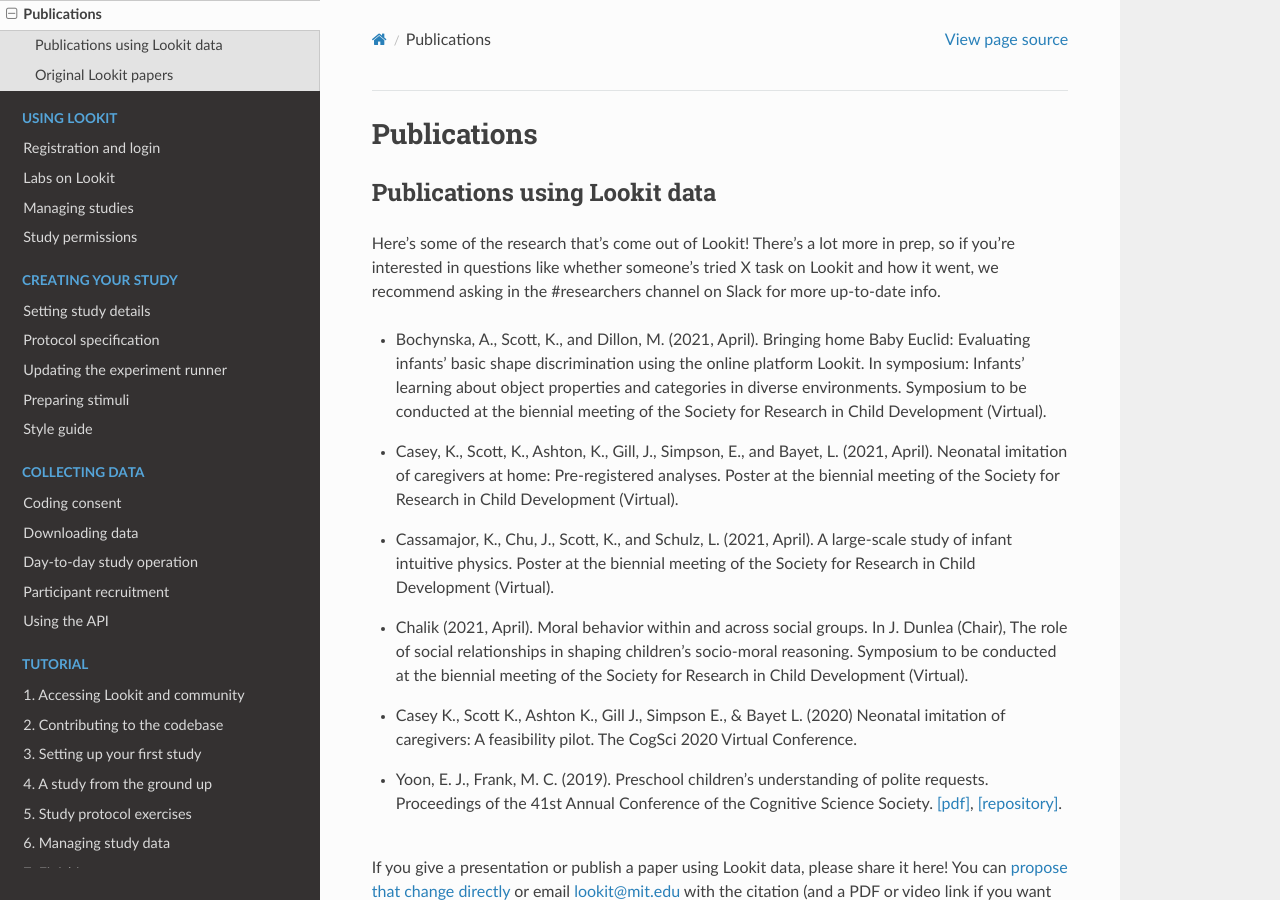
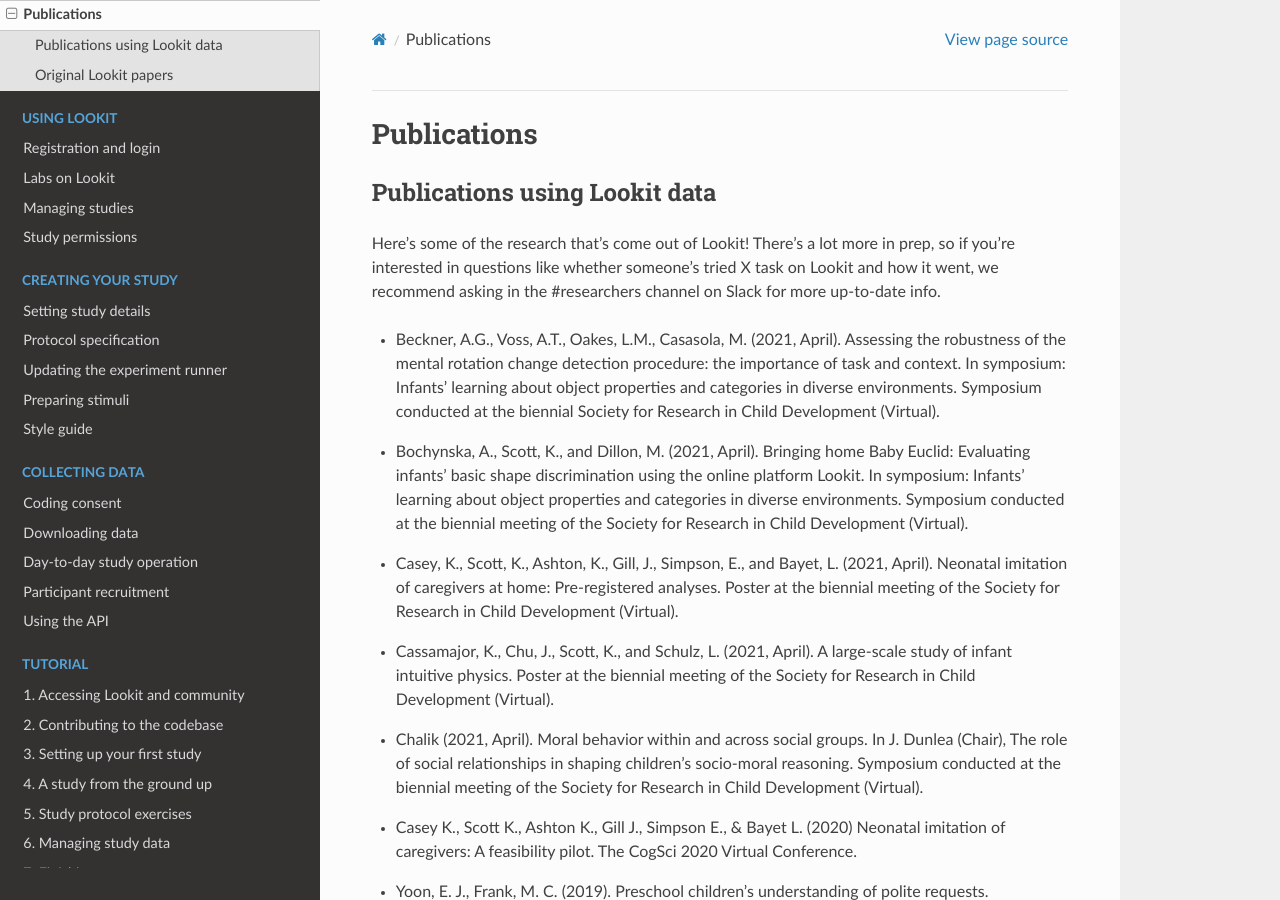
Before and after one commit to lookit/lookit-docs, a Sphinx documentation site: the page built from docs/source/publications.rst, in a window 1280 px wide and 900 px high. Built offline with Sphinx 7.4.7 and the Read the Docs theme 2.0.0, drawn with Linux system fonts in a browser that asks for light colours.

Commit message:
Update publications.rst

```diff
--- a/docs/source/publications.rst
+++ b/docs/source/publications.rst
@@ -12,13 +12,15 @@
 if you're interested in questions like whether someone's tried X task on Lookit and how it
 went, we recommend asking in the #researchers channel on Slack for more up-to-date info.
 
-- Bochynska, A., Scott, K., and Dillon, M. (2021, April). Bringing home Baby Euclid: Evaluating infants’ basic shape discrimination using the online platform Lookit. In symposium: Infants’ learning about object properties and categories in diverse environments. Symposium to be conducted at the biennial meeting of the Society for Research in Child Development (Virtual).
+- Beckner, A.G., Voss, A.T., Oakes, L.M., Casasola, M. (2021, April). Assessing the robustness of the mental rotation change detection procedure: the importance of task and context. In symposium: Infants’ learning about object properties and categories in diverse environments. Symposium conducted at the biennial Society for Research in Child Development (Virtual).
+
+- Bochynska, A., Scott, K., and Dillon, M. (2021, April). Bringing home Baby Euclid: Evaluating infants’ basic shape discrimination using the online platform Lookit. In symposium: Infants’ learning about object properties and categories in diverse environments. Symposium conducted at the biennial meeting of the Society for Research in Child Development (Virtual).
 
 - Casey, K., Scott, K., Ashton, K., Gill, J., Simpson, E., and Bayet, L. (2021, April). Neonatal imitation of caregivers at home: Pre-registered analyses. Poster at the biennial meeting of the Society for Research in Child Development (Virtual).
 
 - Cassamajor, K., Chu, J., Scott, K., and Schulz, L. (2021, April). A large-scale study of infant intuitive physics. Poster at the biennial meeting of the Society for Research in Child Development (Virtual).
 
-- Chalik (2021, April). Moral behavior within and across social groups. In J. Dunlea (Chair), The role of social relationships in shaping children’s socio-moral reasoning. Symposium to be conducted at the biennial meeting of the Society for Research in Child Development (Virtual).
+- Chalik (2021, April). Moral behavior within and across social groups. In J. Dunlea (Chair), The role of social relationships in shaping children’s socio-moral reasoning. Symposium conducted at the biennial meeting of the Society for Research in Child Development (Virtual).
 
 - Casey K., Scott K., Ashton K., Gill J., Simpson E., & Bayet L. (2020) Neonatal imitation of caregivers: A feasibility pilot. The CogSci 2020 Virtual Conference.
 
```
